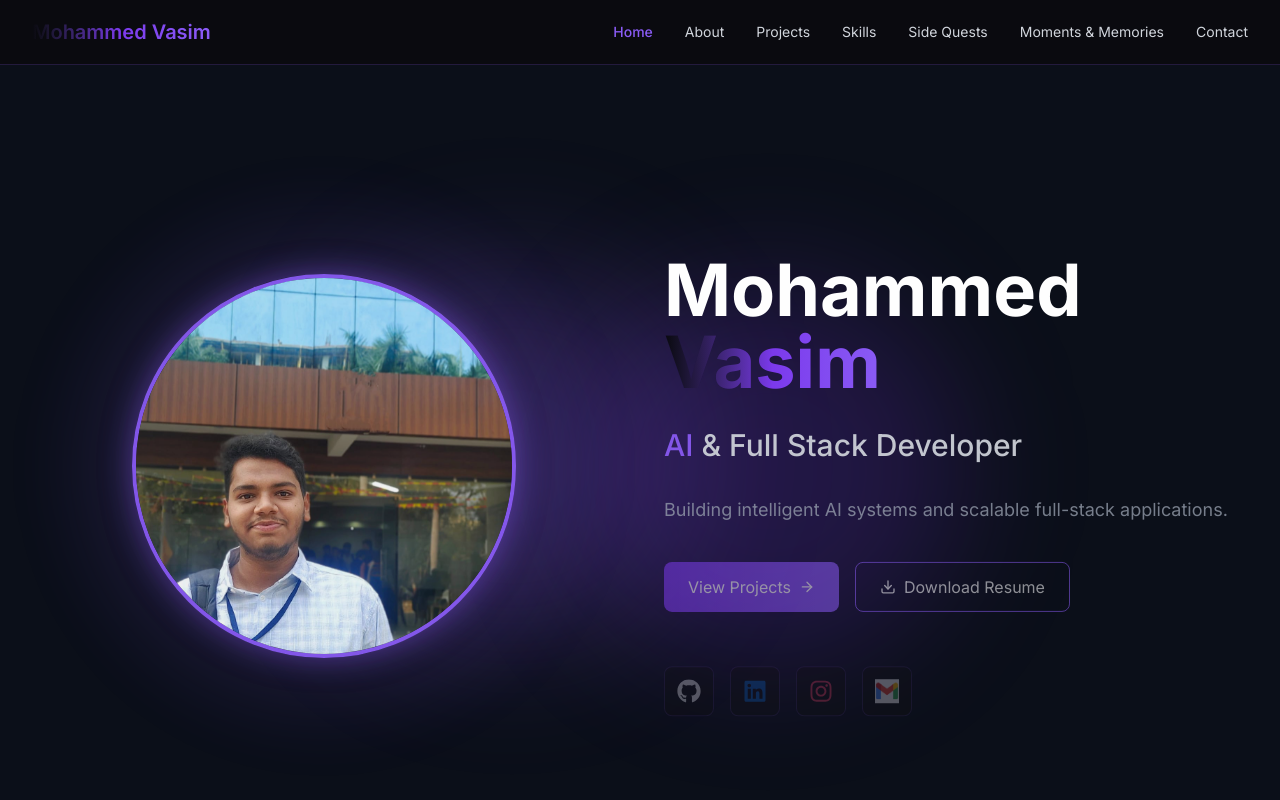
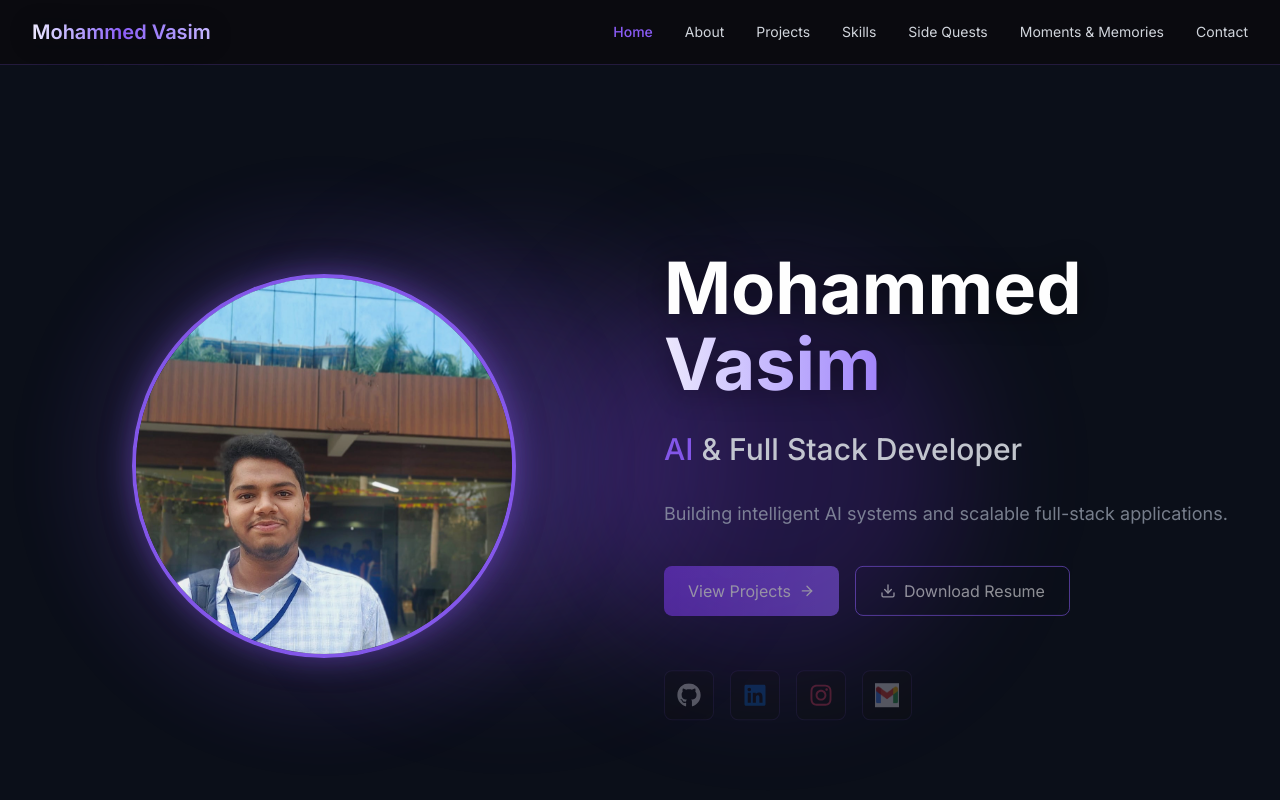
Before and after one commit to Aasim34/Portfolio, a React (Vite) app: page / in a window 1280 px wide. Shown: the top 800 px of the page. Built offline with nearby package versions, Linux system fonts and the light colour scheme.

Commit message:
name visibaltiy

```diff
--- a/src/app/components/Navbar.tsx
+++ b/src/app/components/Navbar.tsx
@@ -32,7 +32,7 @@ export function Navbar() {
         <div className="flex items-center justify-between h-16">
           {/* Logo */}
           <Link to="/" className="flex items-center">
-            <span className="text-xl font-semibold bg-gradient-to-r from-[#0A0A0F] via-[#7C3AED] to-[#8B5CF6] bg-clip-text text-transparent">
+            <span className="text-xl font-semibold bg-gradient-to-r from-[#EDE9FE] via-[#8B5CF6] to-[#C4B5FD] bg-clip-text text-transparent drop-shadow-[0_2px_12px_rgba(0,0,0,0.45)]">
               Mohammed Vasim
             </span>
           </Link>
--- a/src/app/components/pages/Fun.tsx
+++ b/src/app/components/pages/Fun.tsx
@@ -222,13 +222,13 @@ export function Fun() {
             viewport={{ once: false, amount: 0.3 }}
             transition={{ duration: 1, ease: [0.16, 1, 0.3, 1] }}
           >
-            <p className="text-3xl sm:text-4xl md:text-5xl font-light text-gray-300 italic leading-relaxed">
+            <p className="text-3xl sm:text-4xl md:text-5xl font-light text-white italic leading-relaxed drop-shadow-[0_2px_16px_rgba(0,0,0,0.5)]">
               "Everything I experience shapes the{' '}
-              <span className="bg-gradient-to-r from-[#FF6B6B] to-[#E10600] bg-clip-text text-transparent font-semibold">
+              <span className="bg-gradient-to-r from-[#FFE5E5] via-[#FF6B6B] to-[#FF3B30] bg-clip-text text-transparent font-semibold">
                 systems I build
               </span>
               {' '}and the{' '}
-              <span className="bg-gradient-to-r from-[#E10600] to-[#D90429] bg-clip-text text-transparent font-semibold">
+              <span className="bg-gradient-to-r from-[#FFD6D6] via-[#FF4D4D] to-[#FF1E1E] bg-clip-text text-transparent font-semibold">
                 ideas I create
               </span>
               ."
--- a/src/app/components/pages/Home.tsx
+++ b/src/app/components/pages/Home.tsx
@@ -71,10 +71,10 @@ export function Home() {
                 whileInView={{ opacity: 1, y: 0 }}
                 viewport={{ once: false, amount: 0.3 }}
                 transition={{ duration: 0.7, ease: 'easeInOut' }}
-                className="text-5xl sm:text-6xl lg:text-7xl font-bold"
+                className="text-4xl sm:text-5xl md:text-6xl lg:text-7xl font-bold leading-[1.05] text-white drop-shadow-[0_2px_16px_rgba(0,0,0,0.45)]"
               >
-                Mohammed{' '}
-                <span className="bg-gradient-to-r from-[#0A0A0F] via-[#7C3AED] to-[#8B5CF6] bg-clip-text text-transparent">
+                <span className="block">Mohammed</span>
+                <span className="block bg-gradient-to-r from-[#EDE9FE] via-[#8B5CF6] to-[#C4B5FD] bg-clip-text text-transparent">
                   Vasim
                 </span>
               </motion.h1>
```
Also changed, not shown: 1 other file (tests, documents, lock files or other folders).
